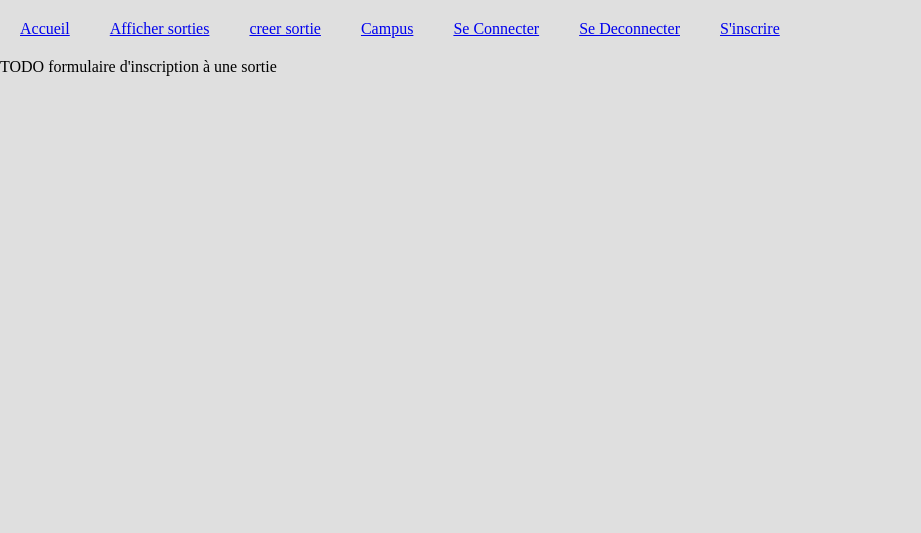
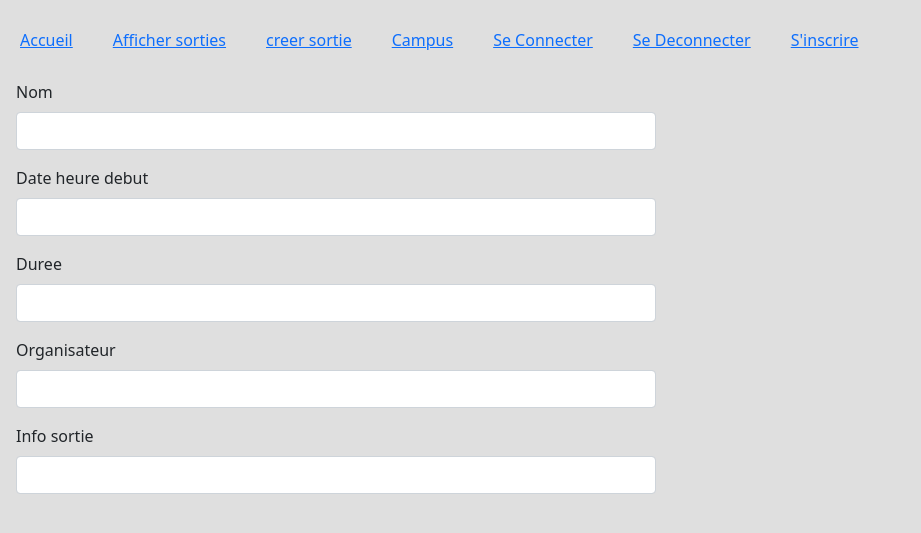
Before and after one commit to SandrineTiss/TeamFourSortir.com, a Symfony app: template templates/participation/inscription.html.twig in a window 1280 px wide. Shown: the top 533 px of the page, without its empty margins (0-921 px from the left). Run offline with Twig, Linux system fonts and the light colour scheme; the template is opened without the code that fills it, so the values that code supplies are empty; form fields are guessed from the names that the template uses; some libraries are stand-ins or nearby versions.

Commit message:
formulaire inscription en bonne voie

```diff
--- a/src/Repository/SortiesRepository.php
+++ b/src/Repository/SortiesRepository.php
@@ -32,10 +32,10 @@ class SortiesRepository extends ServiceEntityRepository
 
         $queryBuilder->join('s.organisateur', 'organisateur')->addSelect('organisateur');
 
-        /*
-        $queryBuilder->join('s.inscrits', 'inscrits')->addSelect('inscrits');
-        */
+        $queryBuilder->leftjoin('s.inscrits', 'inscrits')->addSelect('inscrits');
+
         $queryBuilder->where('s.id = '.$id);
+
         $query = $queryBuilder ->getQuery();
 
         return $query->getSingleResult();
--- a/templates/base.html.twig
+++ b/templates/base.html.twig
@@ -3,6 +3,8 @@
     <head>
         <meta charset="UTF-8">
         <title>{% block title %}Sortie.com{% endblock %}</title>
+        <link href="https://cdn.jsdelivr.net/npm/bootstrap@5.1.1/dist/css/bootstrap.min.css" rel="stylesheet" integrity="sha384-F3w7mX95PdgyTmZZMECAngseQB83DfGTowi0iMjiWaeVhAn4FJkqJByhZMI3AhiU" crossorigin="anonymous">
+        <script src="https://cdn.jsdelivr.net/npm/bootstrap@5.1.1/dist/js/bootstrap.bundle.min.js" integrity="sha384-/bQdsTh/da6pkI1MST/rWKFNjaCP5gBSY4sEBT38Q/9RBh9AH40zEOg7Hlq2THRZ" crossorigin="anonymous"></script>
         <link rel="stylesheet" href="{{  asset('css/normalize.css') }}">
         <link rel="stylesheet" href="{{  asset('css/app.css') }}">
         {% block stylesheets %}
--- a/templates/participation/inscription.html.twig
+++ b/templates/participation/inscription.html.twig
@@ -4,6 +4,37 @@
 
 {% block body %}
 
-    TODO formulaire d'inscription à une sortie
+        <div class="my-custom-class-for-errors">
+            {{ form_errors(sortie) }}
+        </div>
+
+        <div class="row">
+            <div class="col">
+                {{ form_row(sortie.nom, {'disabled' : 'true'}) }}
+            </div>
+        </div>
+        <div class="row">
+            <div class="col">
+                {{ form_row(sortie.dateHeureDebut, {'disabled' : 'true'}) }}
+            </div>
+        </div>
+        <div class="row">
+            <div class="col">
+                {{ form_row(sortie.duree, {'disabled' : 'true'}) }}
+            </div>
+        </div>
+        <div class="row">
+            <div class="col">
+                {{ form_row(sortie.organisateur, {'disabled' : 'true'}) }}
+            </div>
+        </div>
+        <div class="row">
+            <div class="col">
+                {{ form_row(sortie.infoSortie, {'disabled' : 'true'}) }}
+            </div>
+        </div>
+
+
+
 
 {% endblock %}
```
Also changed, not shown: 1 other file.
